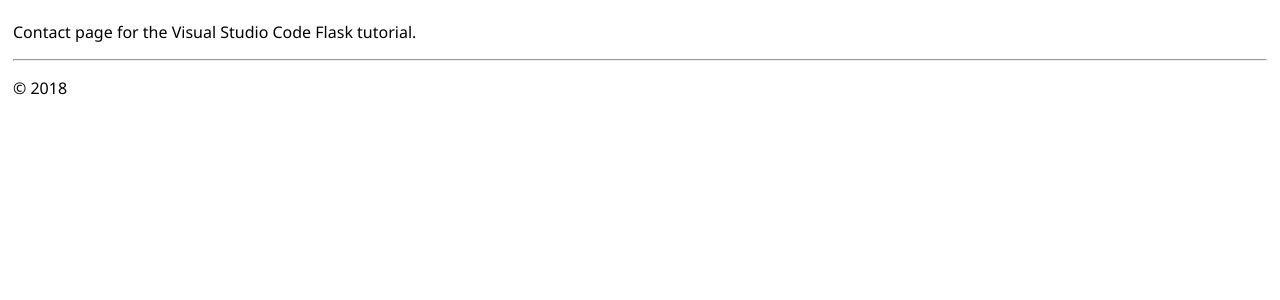
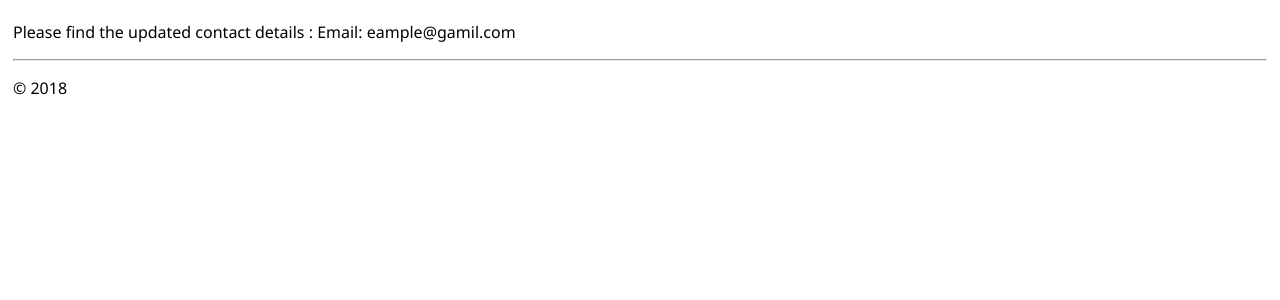
Before and after one commit to anandmaragur/azure-python-flask-app, a Flask app: page /contact/ in a window 1280 px wide. Shown: the part 47-347 px from the top of the page. Run offline with Flask 2, Linux system fonts and the light colour scheme.

Commit message:
Update contact.html

```diff
--- a/hello_app/templates/contact.html
+++ b/hello_app/templates/contact.html
@@ -1,7 +1,9 @@
 {% extends "layout.html" %}
 {% block title %}
-Contact us - Anand Maragur
+Contact us
 {% endblock %}
 {% block content %}
-<p>Contact page for the Visual Studio Code Flask tutorial.</p>
+<p>Please find the updated contact details :
+  <ar>
+    Email: eample@gamil.com</p>
 {% endblock %}
```
